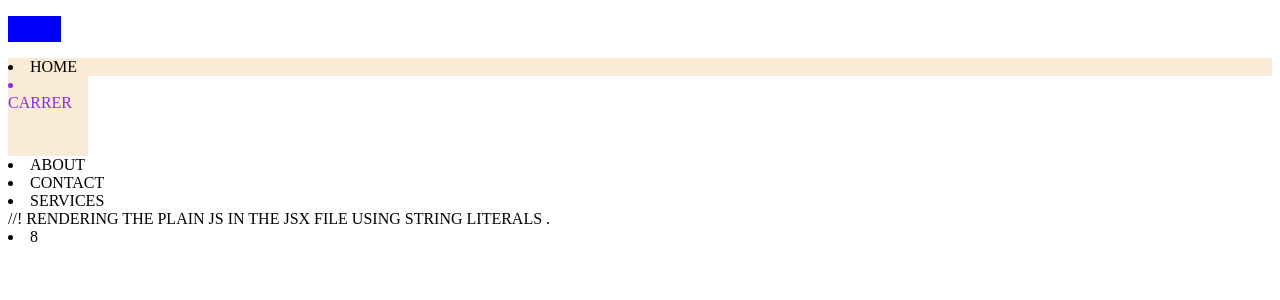
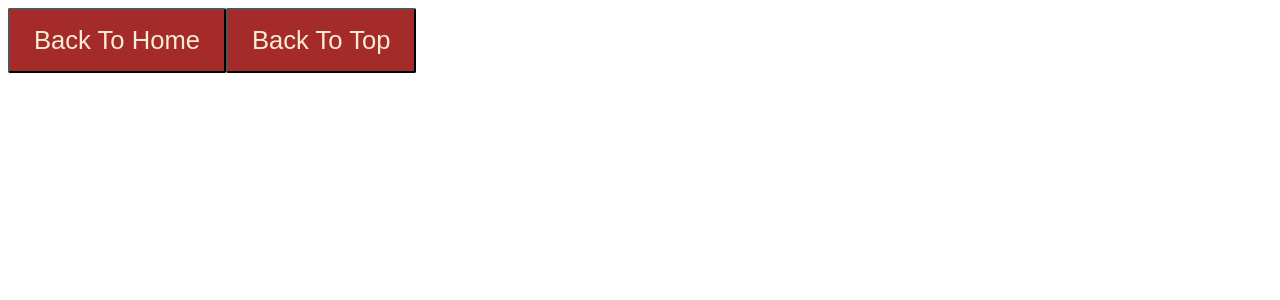
Before and after one commit to karanjoshi-kj/REACT, a React (Vite) app in the folder demo/: page / in a window 1280 px wide. Shown: the top 300 px of the page. Built offline with nearby package versions, Linux system fonts and the light colour scheme.

Commit message:
FUNCTIONAL COMPONENTS IN REACT

```diff
--- a/demo/src/App.jsx
+++ b/demo/src/App.jsx
@@ -5,12 +5,15 @@
 // import Navbar3 from "./components/navbar4/Navbar3"
 
 import Navbar7 from "./components/navbar7/Navbar7"
+import { Backbutton , Backtotopbutton } from "./components/buttons/Button.jsx"
 
 
 function App() {
   return (
     <>
-    <Navbar7 />
+    <Backbutton/>
+    <Backtotopbutton/>
+    {/* <Navbar7 /> */}
     {/* <Navbar6 /> */}
     {/* <Navbar5 /> */}
     {/* <Navbar2 />       */}
--- /dev/null
+++ b/demo/src/components/buttons/Button.jsx
@@ -0,0 +1,12 @@
+import style from "../buttons/Button.module.css"
+export function Backbutton(){
+    return(
+        <button onClick="#" className={style.backbutton}> Back To Home </button>
+    )
+}
+
+export function Backtotopbutton(){
+    return(
+        <button onClick="#" className={style.backbutton}> Back To Top </button>
+    )
+}
--- /dev/null
+++ b/demo/src/components/buttons/Button.module.css
@@ -0,0 +1,7 @@
+.backbutton{
+    background-color: brown;
+    color: antiquewhite;
+    padding: 1rem 1.5rem;
+    border-radius: 2px;
+    font-size: 2vmax;
+}
```
